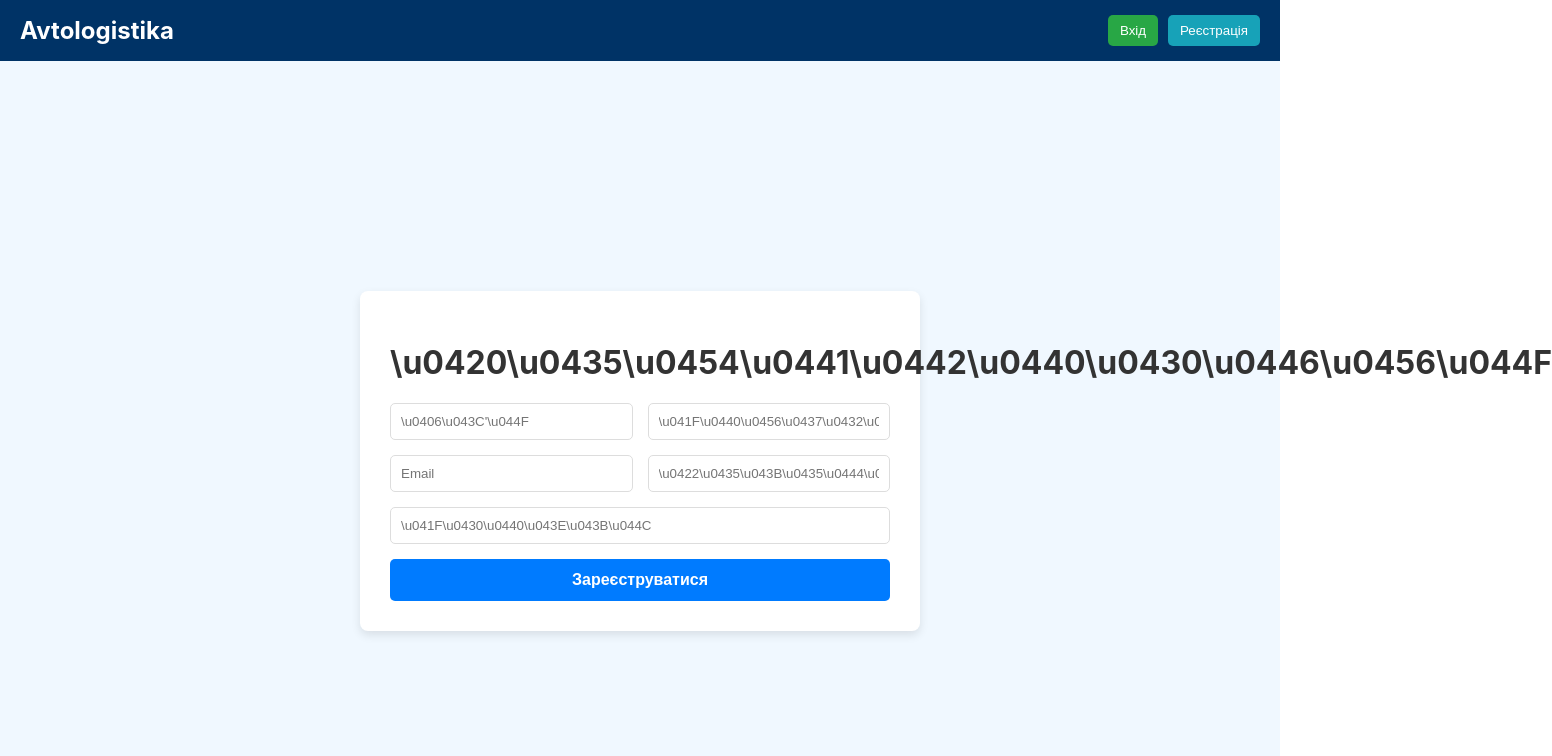
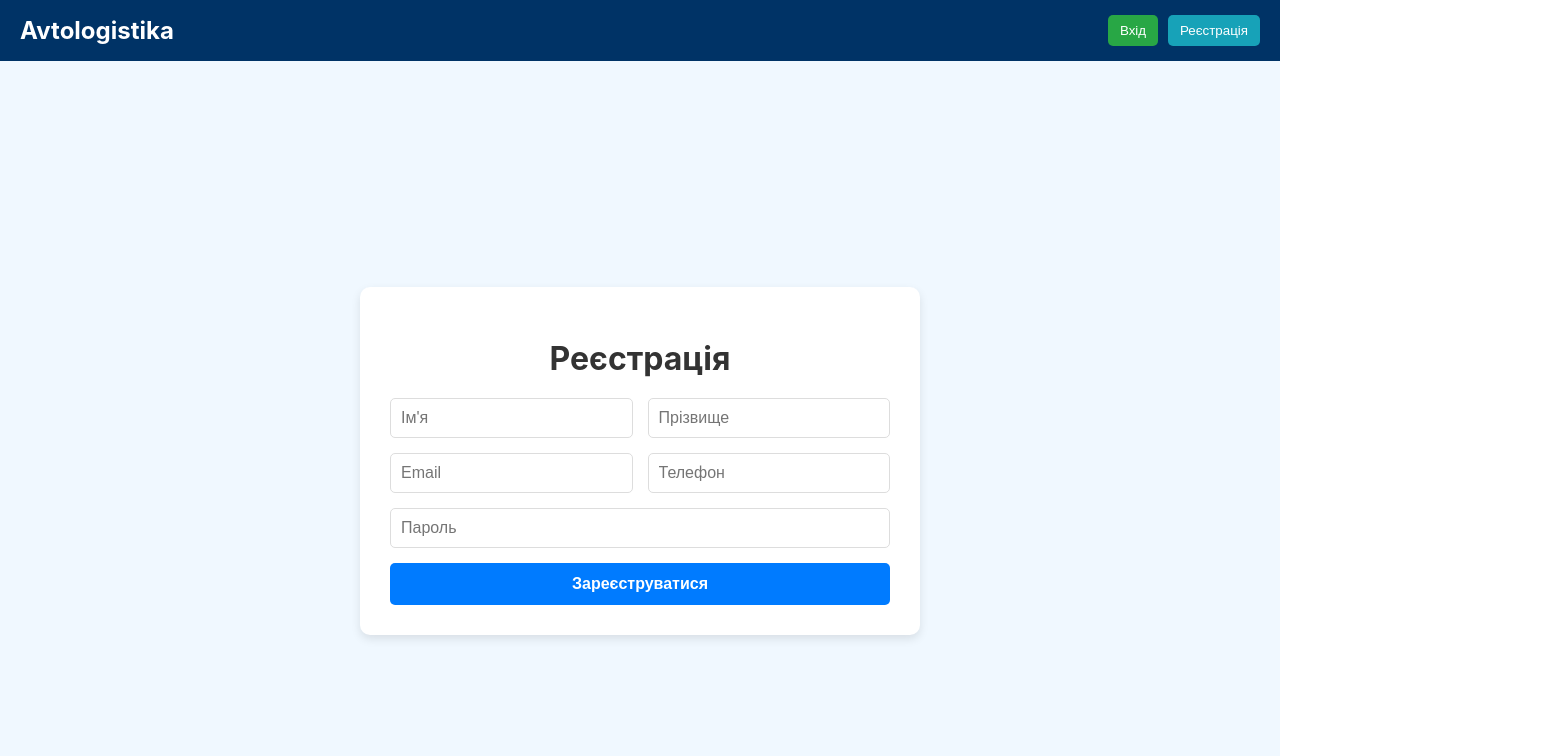
Before and after one commit to i-budonnyi/home, a React (Create React App) app: page /register in a window 1280 px wide. Shown: the top 756 px of the page, 1552 px wide, since content can reach past the window. Built offline with nearby package versions, Linux system fonts and the light colour scheme.

Commit message:
Виправлення декодування юнікоду на сторінці реєстрації

```diff
--- a/src/components/Register/Register.js
+++ b/src/components/Register/Register.js
@@ -1,7 +1,37 @@
 import React, { useState } from "react";
 import { useNavigate } from "react-router-dom";
 
-const API_URL = "https://idea-backend.onrender.com/api/authRoutes/register";
+const API_URL = "https://idea-backend.onrender.com/api/authRoutes";
+
+// Додаємо функцію для декодування юнікоду
+const decodeUnicode = (str) => {
+  try {
+    return decodeURIComponent(JSON.parse('"' + str.replace(/"/g, '\\"') + '"'));
+  } catch (e) {
+    console.error("[Unicode Decode Error]:", e.message);
+    return str;
+  }
+};
+
+const apiRequest = async (endpoint, method = "GET", data = null) => {
+  try {
+    const response = await fetch(`${API_URL}/${endpoint}`, {
+      method,
+      headers: { "Content-Type": "application/json" },
+      body: data ? JSON.stringify(data) : null,
+    });
+
+    if (!response.ok) {
+      const errorText = await response.text();
+      throw new Error(`HTTP Error: ${response.status}`);
+    }
+
+    return await response.json();
+  } catch (error) {
+    console.error("[API ERROR]:", error.message);
+    throw error;
+  }
+};
 
 const RegisterPage = () => {
   const navigate = useNavigate();
@@ -9,8 +39,8 @@ const RegisterPage = () => {
     first_name: "",
     last_name: "",
     email: "",
+    phone: "",
     password: "",
-    phone: "",
   });
   const [error, setError] = useState("");
   const [success, setSuccess] = useState("");
@@ -18,7 +48,7 @@ const RegisterPage = () => {
 
   const handleInputChange = (e) => {
     const { name, value } = e.target;
-    setFormData((prev) => ({ ...prev, [name]: value }));
+    setFormData({ ...formData, [name]: value });
   };
 
   const handleRegister = async (e) => {
@@ -29,146 +59,154 @@ const RegisterPage = () => {
 
     const { first_name, last_name, email, password, phone } = formData;
 
-    if (!first_name || !last_name || !email || !password || !phone) {
-      setError("\u0412\u0441\u0456 \u043F\u043E\u043B\u044F \u043E\u0431\u043E\u0432'\u044F\u0437\u043A\u043E\u0432\u0456!");
+    if (!first_name || !last_name || !email || !phone || !password) {
+      setError("Будь ласка, заповніть всі поля.");
       setIsLoading(false);
       return;
     }
 
     try {
-      const response = await fetch(API_URL, {
-        method: "POST",
-        headers: {
-          "Content-Type": "application/json",
-        },
-        body: JSON.stringify({
+      const data = await apiRequest("register", "POST", {
         first_name,
         last_name,
         email,
         password,
         phone,
         role_id: 2,
-        }),
       });
 
-      if (!response.ok) {
-        const errorData = await response.json();
-        throw new Error(errorData.message || "\u041F\u043E\u043C\u0438\u043B\u043A\u0430 \u0440\u0435\u0454\u0441\u0442\u0440\u0430\u0446\u0456\u0457");
-      }
-
-      const result = await response.json();
-      setSuccess(result.message || "\u0420\u0435\u0454\u0441\u0442\u0440\u0430\u0446\u0456\u044F \u0443\u0441\u043F\u0456\u0448\u043D\u0430!");
-      setTimeout(() => navigate("/worker"), 1500);
+      // Використовуємо decodeUnicode перед відображенням
+      setSuccess(decodeUnicode(data.message || "Реєстрація успішна!"));
+      setTimeout(() => navigate("/worker"), 2000);
     } catch (err) {
-      setError(err.message || "\u0421\u0442\u0430\u043B\u0430\u0441\u044F \u043D\u0435\u0432\u0456\u0434\u043E\u043C\u0430 \u043F\u043E\u043C\u0438\u043B\u043A\u0430.");
+      setError(err.message || "Сталася помилка при реєстрації.");
     } finally {
       setIsLoading(false);
     }
   };
 
   return (
-    <div
-      style={{
-        display: "flex",
-        justifyContent: "center",
-        alignItems: "center",
-        height: "100vh",
-        backgroundColor: "#f0f8ff",
-      }}
-    >
-      <div
-        style={{
-          backgroundColor: "#fff",
-          padding: "30px",
-          borderRadius: "8px",
-          boxShadow: "0px 4px 10px rgba(0, 0, 0, 0.1)",
-          maxWidth: "500px",
-          width: "100%",
-        }}
-      >
-        <h1 style={{ textAlign: "center", color: "#333" }}>\u0420\u0435\u0454\u0441\u0442\u0440\u0430\u0446\u0456\u044F</h1>
-        <form
-          onSubmit={handleRegister}
-          style={{ display: "flex", flexDirection: "column", gap: "15px" }}
-        >
-          <div style={{ display: "flex", gap: "15px" }}>
+    <div style={styles.page}>
+      <div style={styles.formContainer}>
+        <h1 style={styles.title}>Реєстрація</h1>
+        <form onSubmit={handleRegister} style={styles.form}>
+          <div style={styles.row}>
             <input
               type="text"
               name="first_name"
-              placeholder="\u0406\u043C'\u044F"
+              placeholder="Ім'я"
               value={formData.first_name}
               onChange={handleInputChange}
+              style={styles.input}
               required
-              style={inputStyle}
             />
             <input
               type="text"
               name="last_name"
-              placeholder="\u041F\u0440\u0456\u0437\u0432\u0438\u0449\u0435"
+              placeholder="Прізвище"
               value={formData.last_name}
               onChange={handleInputChange}
+              style={styles.input}
               required
-              style={inputStyle}
             />
           </div>
-          <div style={{ display: "flex", gap: "15px" }}>
+          <div style={styles.row}>
             <input
               type="email"
               name="email"
               placeholder="Email"
               value={formData.email}
               onChange={handleInputChange}
+              style={styles.input}
               required
-              style={inputStyle}
             />
             <input
               type="text"
               name="phone"
-              placeholder="\u0422\u0435\u043B\u0435\u0444\u043E\u043D"
+              placeholder="Телефон"
               value={formData.phone}
               onChange={handleInputChange}
+              style={styles.input}
               required
-              style={inputStyle}
             />
           </div>
           <input
             type="password"
             name="password"
-            placeholder="\u041F\u0430\u0440\u043E\u043B\u044C"
+            placeholder="Пароль"
             value={formData.password}
             onChange={handleInputChange}
+            style={styles.input}
             required
-            style={inputStyle}
           />
-          <button
-            type="submit"
-            disabled={isLoading}
-            style={{
-              padding: "12px",
-              backgroundColor: isLoading ? "#cccccc" : "#007bff",
-              color: "#fff",
-              border: "none",
-              borderRadius: "5px",
-              cursor: isLoading ? "not-allowed" : "pointer",
-              fontWeight: "bold",
-              fontSize: "16px",
-            }}
-          >
-            {isLoading ? "\u0417\u0430\u0432\u0430\u043D\u0442\u0430\u0436\u0435\u043D\u043D\u044F..." : "\u0417\u0430\u0440\u0435\u0454\u0441\u0442\u0440\u0443\u0432\u0430\u0442\u0438\u0441\u044F"}
+          <button type="submit" style={styles.button} disabled={isLoading}>
+            {isLoading ? "Завантаження..." : "Зареєструватися"}
           </button>
-          {error && <p style={{ color: "red", textAlign: "center" }}>{error}</p>}
-          {success && <p style={{ color: "green", textAlign: "center" }}>{success}</p>}
+          {error && <p style={styles.error}>{error}</p>}
+          {success && <p style={styles.success}>{success}</p>}
         </form>
       </div>
     </div>
   );
 };
 
-const inputStyle = {
+const styles = {
+  page: {
+    display: "flex",
+    justifyContent: "center",
+    alignItems: "center",
+    minHeight: "100vh",
+    backgroundColor: "#f0f8ff",
+  },
+  formContainer: {
+    backgroundColor: "#ffffff",
+    padding: "30px",
+    borderRadius: "10px",
+    boxShadow: "0px 4px 10px rgba(0, 0, 0, 0.1)",
+    maxWidth: "500px",
+    width: "100%",
+  },
+  title: {
+    textAlign: "center",
+    marginBottom: "20px",
+    color: "#333333",
+  },
+  form: {
+    display: "flex",
+    flexDirection: "column",
+    gap: "15px",
+  },
+  row: {
+    display: "flex",
+    gap: "15px",
+  },
+  input: {
     flex: 1,
     padding: "10px",
     border: "1px solid #ddd",
     borderRadius: "5px",
+    fontSize: "16px",
+  },
+  button: {
+    padding: "12px",
+    backgroundColor: "#007bff",
+    color: "#ffffff",
+    fontWeight: "bold",
+    border: "none",
+    borderRadius: "5px",
+    fontSize: "16px",
+    cursor: "pointer",
+  },
+  error: {
+    color: "red",
+    textAlign: "center",
+    fontWeight: "bold",
+  },
+  success: {
+    color: "green",
+    textAlign: "center",
+    fontWeight: "bold",
+  },
 };
 
 export default RegisterPage;
```
Lines whose indentation alone changed are shown as unchanged.
